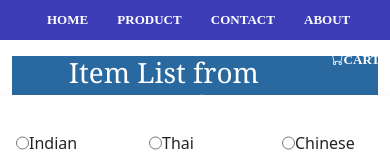
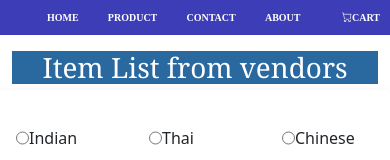
Before and after one commit to aanandsudeep/ListingPage, a plain HTML site: page index.html in a window 390 px wide. Shown: the top 160 px of the page. Drawn offline with nearby package versions, Linux system fonts and the light colour scheme.

Commit message:
first commit

```diff
--- a/Index.css
+++ b/Index.css
@@ -141,6 +141,11 @@
         margin-left: 5px;
     }
 }
+@media screen and (max-width:400px) {
+    #navbar li{
+        font-size:x-small;
+    }
+}
 #navbar li a{
     color: white;
     text-decoration: none;
```
